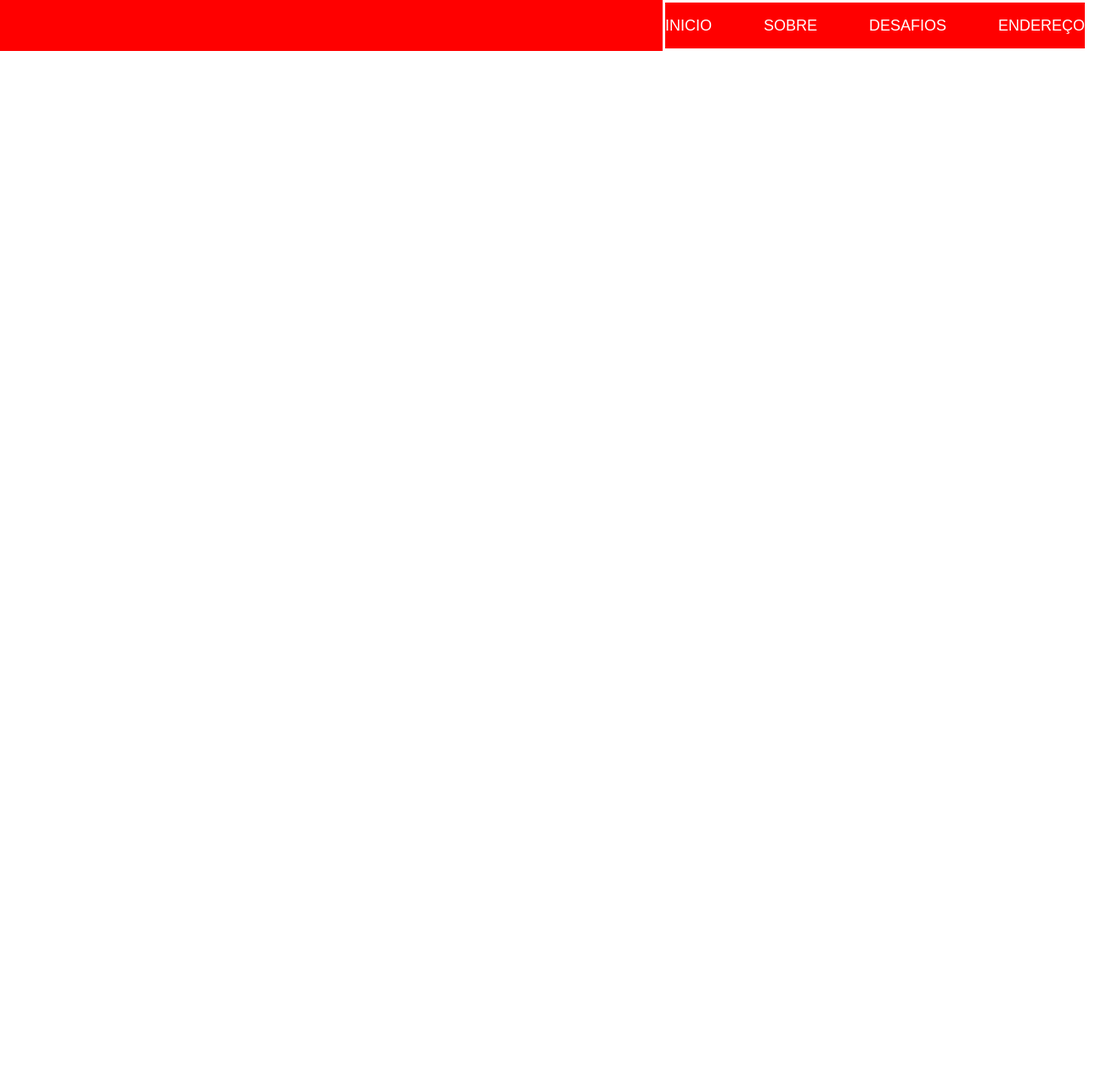
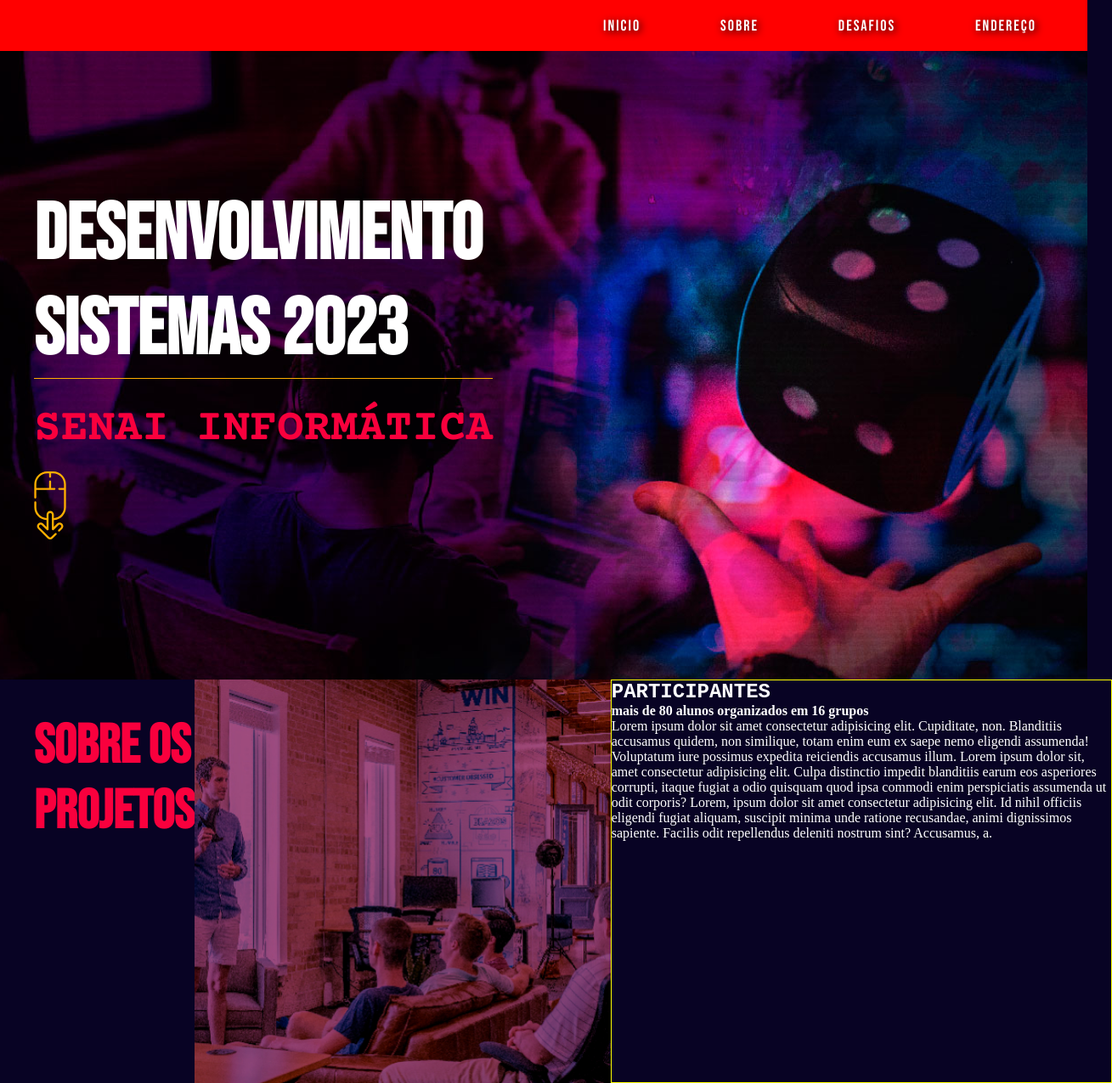
Before and after one commit to merbach020202/landing-page, a plain HTML site: page index.html in a window 1280 px wide. Shown: the whole page at 85% size, 1309 px wide, since content can reach past the window. Before the commit the page ends 800 px from the top, so only its background shows below. Drawn offline with Linux system fonts and the light colour scheme.

Commit message:
imagem precisa ser alterada

```diff
--- a/css/style.css
+++ b/css/style.css
@@ -1,41 +1,48 @@
 @font-face {
-    font-family: "Bebas-Neue";
-    src: url();
+    font-family: "Bebas Neue";
+    src: url(../assets/folder/Bebas_Neue/BebasNeue-Regular.ttf);
 }
 
+@font-face {
+    font-family: "Courier Prime";
+    src: url(../assets/folder/Courier_Prime/CourierPrime-Bold.ttf);
+}
+
+
 /* reset */
+
 * {
     margin: 0;
     padding: 0;
     box-sizing: border-box;
 }
 
+
 /* classes genéricas */
 
-layout-grid {
+.layout-grid {
     width: 100%;
     max-width: 1200px;
     margin: 0 auto;
-    border: 2px solid yellow;
+    /* border: 2px solid yellow; */
 }
 
-/* HEADER */
+body {
+    background-color: #080324;
+}
+
+
+/******** HEADER *********/
 
 header {
-
-
-
     background-color: red;
     height: 60px;
-
 }
-
 
 header .header-flex {
     display: flex;
     justify-content: flex-end;
     align-items: stretch;
-
     height: 100%;
 }
 
@@ -43,15 +50,107 @@
     display: flex;
     justify-content: space-between;
     align-items: center;
-    width: 500px;
-    border: 3px solid white;
-
+    width: 550px;
+    /* border: 3px solid white; */
 }
 
 header nav a {
-    font-family: sans-serif;
+    font-family: "Bebas Neue";
     text-decoration: none;
     color: white;
     text-transform: uppercase;
     font-size: 18px;
+    letter-spacing: 2px;
+    text-shadow: 2px 2px 10px black;
+    padding: 15px 20px;
+    border-radius: 8px;
 }
+
+
+/* quando o mouse passa em cima, a cor muda */
+
+header nav a:hover {
+    /* text-shadow: 2px 2px 10px yellow; */
+    background-color: rgba(255, 255, 255, 0.479);
+    color: white;
+}
+
+
+/********* MAIN **********/
+
+main .banner {
+    height: 740px;
+    background-image: url(../imagens/assets_/imagem-fundo-banner.png);
+    /* usado para não duplicar a */
+    background-repeat: no-repeat;
+    background-size: cover;
+    background-position: bottom;
+}
+
+main .banner-flex {
+    display: flex;
+    align-items: center;
+    height: 100%;
+}
+
+main .banner-flex #banner-infobox {
+    width: 560px;
+}
+
+main .banner-flex h1 {
+    border-bottom: 1px solid #FFAF00;
+    font-family: "Bebas Neue";
+    font-size: 93px;
+    color: white;
+
+}
+
+main .banner-flex p {
+    margin-top: 30px;
+    margin-bottom: 20px;
+    color: #F9003D;
+    font-family: "Courier Prime";
+    font-size: 53px;
+    text-transform: uppercase;
+}
+
+
+/************ SOBRE************/
+
+section .layout-grid {
+    display: flex;
+
+    color: white;
+}
+
+section .layout-grid h2 {
+    margin-top: 40px;
+    margin-bottom: 40px;
+    font-family: Bebas Neue;
+    font-size: 64px;
+    color: #F9003D;
+}
+
+section .linha {
+    display: flex;
+    justify-content: space-between;
+    }
+
+
+section .linha img{
+    width: 490px;
+    }
+
+section .linha .participantes {
+    width: 590px;
+
+    border: 1px solid yellow;
+}
+
+
+section .participantes h3 {
+    font-family: 'Courier New', Courier, monospace;
+    font-size: 24px;
+    font-weight: bold;
+    text-transform: uppercase;
+}
--- a/index.html
+++ b/index.html
@@ -1,5 +1,6 @@
 <!DOCTYPE html>
 <html lang="en">
+
 <head>
     <meta charset="UTF-8">
     <meta http-equiv="X-UA-Compatible" content="IE=edge">
@@ -7,6 +8,7 @@
     <title>Document</title>
     <link rel="stylesheet" href="css/style.css">
 </head>
+
 <body>
     <header>
         <div class="layout-grid header-flex">
@@ -15,14 +17,57 @@
                 <a href="">Sobre</a>
                 <a href="">Desafios</a>
                 <a href="">Endereço</a>
-
             </nav>
         </div>
     </header>
 
-    <main></main>
+    <main>
+        <article class="banner">
+            <div class="layout-grid banner-flex">
+                <div class="banner-infobox">
+                    <h1>Desenvolvimento <br> sistemas 2023</h1>
+                    <p>Senai informática</p>
+                    <img src="imagens/assets_/mouse.svg" alt="mouse">
+                </div>
+            </div>
+        </article>
 
-    <footer></footer>
+        <section class="sobre">
+                <div class="layout-grid">
+                    <h2>sobre os projetos</h2>
+
+                    <div class="linha">
+
+                        <img src="imagens/assets_/imagem-seção-sobre.png" alt="Uma pessoa ministrando aulas para outras pessoas que olham fixamente">
+
+                        <div class="participantes">
+                            <h3>participantes</h3>
+
+                            <h4>mais de 80 alunos organizados em 16 grupos</h4>
+
+                            <p>
+                                Lorem ipsum dolor sit amet consectetur adipisicing elit. Cupiditate, non. Blanditiis accusamus quidem, non similique, totam enim eum ex saepe nemo eligendi assumenda! Voluptatum iure possimus expedita reiciendis accusamus illum.
+                                Lorem ipsum dolor sit, amet consectetur adipisicing elit. Culpa distinctio impedit blanditiis earum eos asperiores corrupti, itaque fugiat a odio quisquam quod ipsa commodi enim perspiciatis assumenda ut odit corporis?
+                                Lorem, ipsum dolor sit amet consectetur adipisicing elit. Id nihil officiis eligendi fugiat aliquam, suscipit minima unde ratione recusandae, animi dignissimos sapiente. Facilis odit repellendus deleniti nostrum sint? Accusamus, a.
+                            </p>
+                    </div>
+                </div>
+
+        </section>
+
+    </main>
+
+    <!-- <footer>
+        <div class="container-grid">
+            <section class="endereço">
+                <h1>Endereço :</h1>
+                <p>
+                    Alameda Barão de Limeira,<br>
+                    Santa Cecília, São Paulo-<br>
+                    CEP: 01202-001
+                </p>
+    </footer> -->
 
 </body>
+
 </html>
```
Also changed, not shown: assets/folder/Bebas_Neue/BebasNeue-Regular.ttf (added), assets/folder/Bebas_Neue/OFL.txt (added), assets/folder/Courier_Prime/CourierPrime-Bold.ttf (added), assets/folder/Courier_Prime/CourierPrime-BoldItalic.ttf (added), assets/folder/Courier_Prime/CourierPrime-Italic.ttf (added), assets/folder/Courier_Prime/CourierPrime-Regular.ttf (added), assets/folder/Courier_Prime/OFL.txt (added), imagens/assets_/imagem-fundo-banner.png (added), imagens/assets_/imagem-fundo-endereco.png (added), imagens/assets_/imagem-fundo-info.png (added), imagens/assets_/imagem-seção-sobre.png (added), imagens/assets_/mapa.png (added), imagens/assets_/mouse.svg (added).
